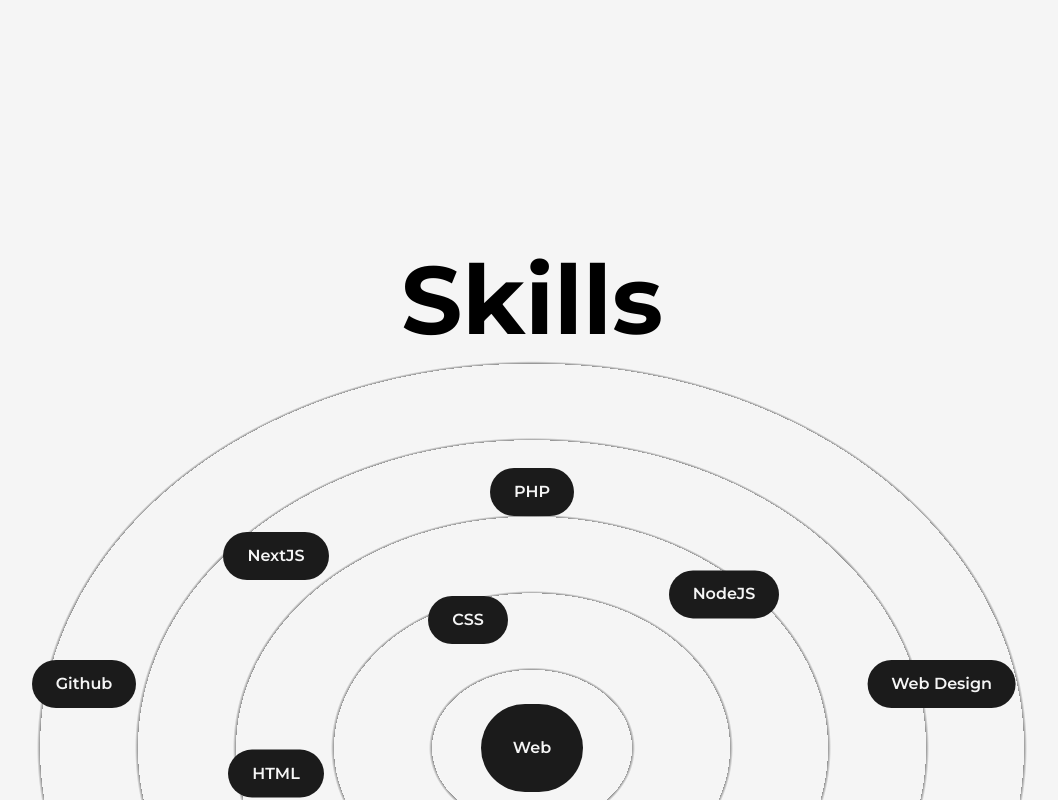
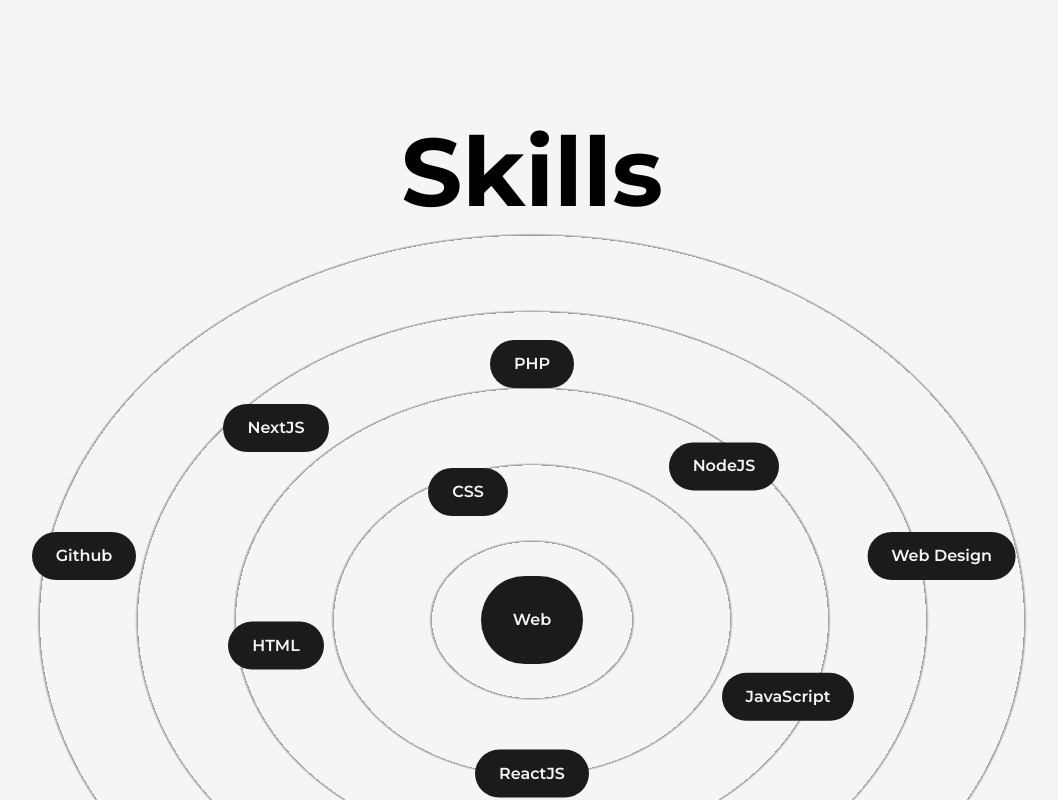
Before and after one commit to LKXIX/portolioo, a Next.js app: page /about in a window 1280 px wide. Shown: the part 1320-2120 px from the top of the page, without its empty margins (108-1166 px from the left). Built offline with nearby package versions, Linux system fonts and the light colour scheme.

Commit message:
change padding

```diff
--- a/src/components/Skills.js
+++ b/src/components/Skills.js
@@ -25,7 +25,7 @@
   const ref = useRef(null);
   return (
 <>
-      <h2 className="font-bold text-8xl mt-64 w-full text-center md:text-6xl md:mt-32">
+      <h2 className="font-bold text-8xl mt-32 w-full text-center md:text-6xl md:mt-32">
         Skills
       </h2>
     <div
```
